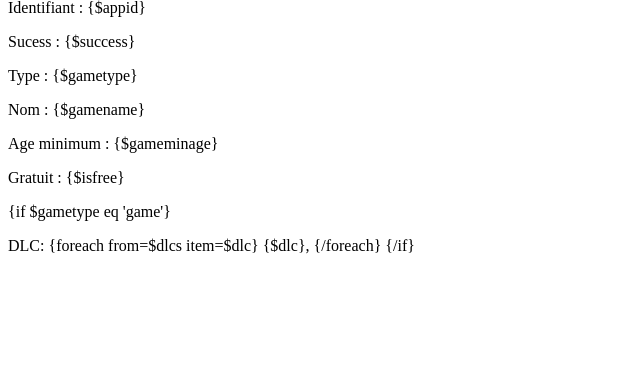
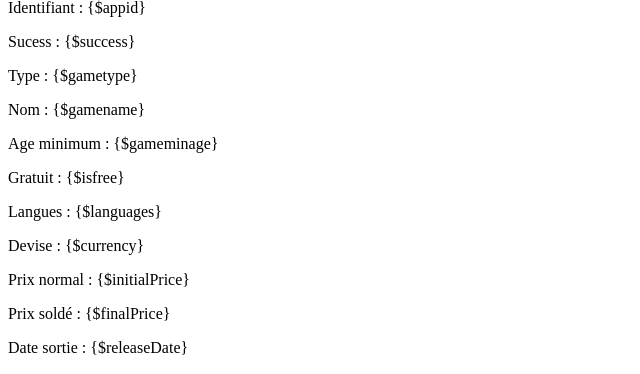
Before and after one commit to MetalHurlant/SteamAPI, a PHP site: page /SteamAPI/templates/appinfo/appinfo.html in a window 1280 px wide. Shown: the part 17-391 px from the top of the page, without its empty margins (0-640 px from the left). Before the commit the page ends 271 px from the top, so only its background shows below. Run offline with PHP 8.4, Linux system fonts and the light colour scheme.

Commit message:
Info game

```diff
--- a/templates/appinfo/appinfo.html
+++ b/templates/appinfo/appinfo.html
@@ -14,13 +14,21 @@
 		<p>Nom : {$gamename}</p>
 		<p>Age minimum : {$gameminage}</p>
 		<p>Gratuit : {$isfree}</p>
+		<p>Langues : {$languages}</p>
+		<p>Devise : {$currency}</p>
+		<p>Prix normal : {$initialPrice}</p>
+		<p>Prix soldé : {$finalPrice}</p>
+		<p>Date sortie : {$releaseDate}</p>
+		<p>Image :<p>
+		<img src={$headerImage} title="headerImage" alt="(Header img)" />
 		{if $gametype eq 'game'}
-		<p>
-		DLC:
-			{foreach from=$dlcs item=$dlc}
-				{$dlc},
-			{/foreach}
+			<p>
+				DLC:
+				{foreach from=$dlcs item=$dlc}
+					{$dlc},
+				{/foreach}
+			</p>
 		{/if}
-		</p>
+		<p>Description :</p><p>{$description}</p>
 	</body>
 </html>
```
Also changed, not shown: php/appinfo.php (+15 -2 lines), templates/index.html (+9 -1 lines).
